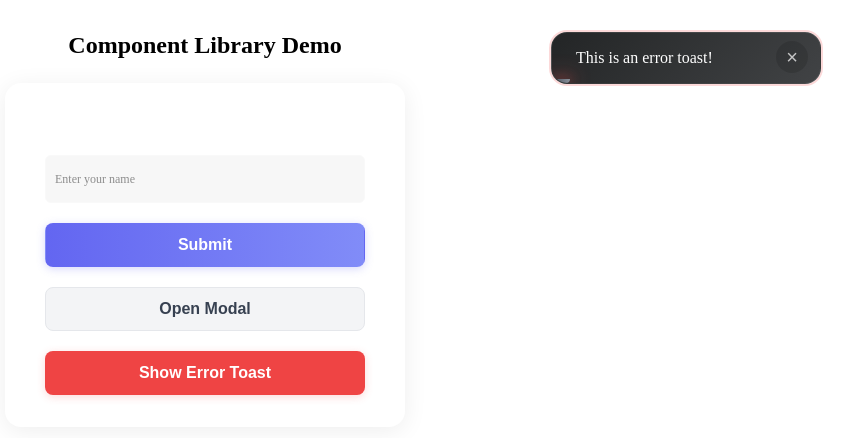
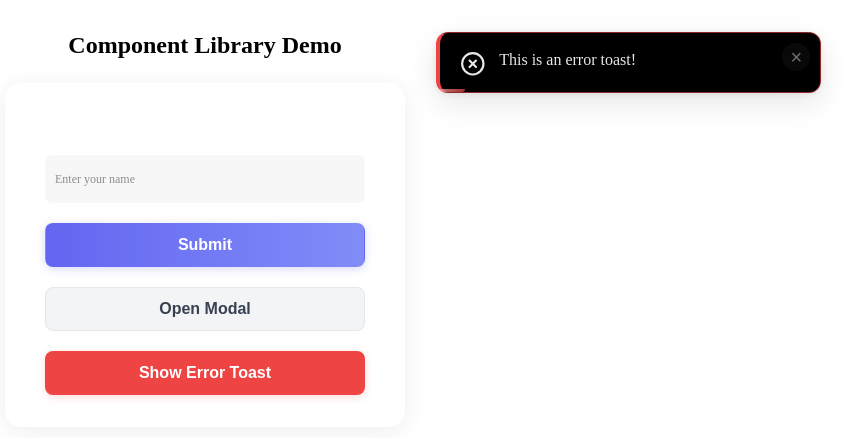
Before and after one commit to dimssu/dissu-helps, a React (Vite) app: page / in a window 1280 px wide. Both pictures are taken after a click on the button "Show Error Toast". Shown: the top 438 px of the page, without its empty margins (435-1280 px from the left). Built offline with nearby package versions, Linux system fonts and the light colour scheme.

Commit message:
Toast component enhanced

```diff
--- a/src/components/Toast/Toast.module.scss
+++ b/src/components/Toast/Toast.module.scss
@@ -1,26 +1,149 @@
 .toast {
-  min-width: 220px;
-  max-width: 350px;
-  padding: 1rem 1.5rem;
-  border-radius: 1rem;
+  width: 340px;
+  padding: 1rem 1.25rem;
+  border-radius: 12px;
   font-size: 1rem;
   font-weight: 500;
   color: #fff;
-  box-shadow: 0 8px 32px rgba(0,0,0,0.18), 0 1.5px 4px rgba(0,0,0,0.10);
+  box-shadow: 0 10px 30px rgba(0, 0, 0, 0.1), 0 1px 8px rgba(0, 0, 0, 0.08);
   margin: 0.5rem 0;
   position: relative;
-  animation: toastIn 0.3s cubic-bezier(.4,0,.2,1);
-  backdrop-filter: blur(8px) saturate(120%);
-  border: 1px solid rgba(255,255,255,0.08);
-  overflow: hidden;
-  transition: box-shadow 0.2s, border 0.2s;
+  animation: toastIn 0.4s cubic-bezier(0.21, 1.02, 0.73, 1);
+  backdrop-filter: blur(16px) saturate(180%);
+  -webkit-backdrop-filter: blur(16px) saturate(180%); // For Safari
+  border: 1px solid rgba(255, 255, 255, 0.1);
+  transition: box-shadow 0.3s, border 0.3s, transform 0.3s;
+  display: flex;
+  align-items: flex-start;
+  gap: 0.85rem;
+  pointer-events: auto;
+}
+
+.toast:hover {
+  transform: translateY(-2px);
+  box-shadow: 0 15px 35px rgba(0,0,0,0.15), 0 3px 10px rgba(0,0,0,0.1);
+}
+
+.icon {
+  font-size: 1.6rem;
+  display: flex;
+  align-items: center;
+  justify-content: center;
+  flex-shrink: 0;
+  line-height: 1;
+  opacity: 0.85;
+  padding-top: 0.1rem;
+}
+
+.message {
+  flex-grow: 1;
+  padding-right: 1.75rem; /* Space for the close button */
+  line-height: 1.4;
+  min-width: 0;
+  overflow-wrap: break-word;
+}
+
+@keyframes slideInLeft {
+  from {
+    transform: translateX(-100%);
+    opacity: 0;
+  }
+  to {
+    transform: translateX(0);
+    opacity: 1;
+  }
+}
+
+@keyframes slideOutLeft {
+  from {
+    transform: translateX(0);
+    opacity: 1;
+  }
+  to {
+    transform: translateX(-100%);
+    opacity: 0;
+  }
+}
+
+@keyframes slideInRight {
+  from {
+    transform: translateX(100%);
+    opacity: 0;
+  }
+  to {
+    transform: translateX(0);
+    opacity: 1;
+  }
+}
+
+@keyframes slideOutRight {
+  from {
+    transform: translateX(0);
+    opacity: 1;
+  }
+  to {
+    transform: translateX(100%);
+    opacity: 0;
+  }
+}
+
+.slide-in-left {
+  animation: slideInLeft 0.3s cubic-bezier(0.21, 1.02, 0.73, 1);
+}
+
+.slide-out-left {
+  animation: slideOutLeft 0.3s cubic-bezier(0.25, 0.46, 0.45, 0.94) forwards;
+}
+
+.slide-in-right {
+  animation: slideInRight 0.3s cubic-bezier(0.21, 1.02, 0.73, 1);
+}
+
+.slide-out-right {
+  animation: slideOutRight 0.3s cubic-bezier(0.25, 0.46, 0.45, 0.94) forwards;
 }
 
 // Theme: dark (default)
 .dark {
-  background: linear-gradient(135deg, #232526 0%, #414345 100%);
-  color: #fff;
-  border: 1px solid rgba(255,255,255,0.08);
+  backdrop-filter: none;
+  -webkit-backdrop-filter: none;
+  background-color: #1f2937;
+  color: #e5e7eb;
+  border: 1px solid #4b5563;
+
+  &.success, &.error, &.info, &.warning {
+    background-color: transparent;
+  }
+
+  &.success {
+    border-left: 4px solid #22c55e;
+    background-image: linear-gradient(to right, rgb(0, 0, 0), rgb(0, 0, 0) 80%);
+  }
+  &.error {
+    border-left: 4px solid #ef4444;
+    background-image: linear-gradient(to right, rgb(0, 0, 0), rgb(0, 0, 0) 80%);
+  }
+  &.info {
+    border-left: 4px solid #3b82f6;
+    background-image: linear-gradient(to right, rgba(59, 130, 246, 0.15), rgba(31, 41, 55, 0) 80%);
+  }
+  &.warning {
+    border-left: 4px solid #f59e0b;
+    background-image: linear-gradient(to right, rgba(245, 158, 11, 0.15), rgba(31, 41, 55, 0) 80%);
+  }
+
+  .close {
+    color: #9ca3af;
+    background-color: rgba(255, 255, 255, 0.05);
+    &:hover {
+      color: #e5e7eb;
+      background-color: rgba(255, 255, 255, 0.1);
+    }
+  }
+
+  .icon {
+    opacity: 1;
+  }
 }
 
 // Theme: primary
@@ -38,61 +161,81 @@
 }
 
 @keyframes toastIn {
-  from { transform: translateY(30px) scale(0.98); opacity: 0; }
-  to { transform: none; opacity: 1; }
+  from {
+    transform: translateY(20px) scale(0.95);
+    opacity: 0;
+  }
+  to {
+    transform: none;
+    opacity: 1;
+  }
 }
 
 .fade-in {
-  animation: toastIn 0.3s cubic-bezier(.4,0,.2,1);
+  animation: toastIn 0.4s cubic-bezier(0.21, 1.02, 0.73, 1);
 }
 
 .fade-out {
-  animation: toastOut 0.3s cubic-bezier(.4,0,.2,1) forwards;
+  animation: toastOut 0.4s cubic-bezier(0.25, 0.46, 0.45, 0.94) forwards;
 }
 
 @keyframes toastOut {
-  from { opacity: 1; transform: none; }
-  to { opacity: 0; transform: translateY(30px) scale(0.98); }
+  from {
+    opacity: 1;
+    transform: none;
+  }
+  to {
+    opacity: 0;
+    transform: translateY(20px) scale(0.95);
+  }
 }
 
 .close {
   position: absolute;
-  top: 0.5rem;
-  right: 0.75rem;
-  background: rgba(0,0,0,0.18);
-  border: none;
-  color: #fff;
+  top: 0.6rem;
+  right: 0.6rem;
+  background: rgba(0,0,0,0.2);
+  border: 1px solid transparent;
+  color: rgba(255,255,255,0.8);
   font-size: 1.25rem;
   cursor: pointer;
   opacity: 0.7;
   border-radius: 50%;
-  width: 2rem;
-  height: 2rem;
+  width: 1.75rem;
+  height: 1.75rem;
   display: flex;
   align-items: center;
   justify-content: center;
-  transition: opacity 0.2s, background 0.2s;
+  transition: all 0.2s ease-in-out;
   z-index: 2;
+  line-height: 1;
 }
+
 .close:hover {
   opacity: 1;
-  background: rgba(255,255,255,0.12);
+  background: rgba(255,255,255,0.15);
+  transform: scale(1.1);
+  color: #fff;
 }
 
 .success {
-  box-shadow: 0 0 0 2px #22c55e33;
+  background-color: rgba(34, 197, 94, 0.4);
+  border-color: rgba(34, 197, 94, 0.6);
 }
 
 .error {
-  box-shadow: 0 0 0 2px #ef444433;
+  background-color: rgba(239, 68, 68, 0.4);
+  border-color: rgba(239, 68, 68, 0.6);
 }
 
 .info {
-  box-shadow: 0 0 0 2px #3b82f633;
+  background-color: rgba(59, 130, 246, 0.4);
+  border-color: rgba(59, 130, 246, 0.6);
 }
 
 .warning {
-  box-shadow: 0 0 0 2px #f59e4233;
+  background-color: rgba(245, 158, 11, 0.4);
+  border-color: rgba(245, 158, 11, 0.6);
 }
 
 // Toast container positions
@@ -129,73 +272,34 @@
   position: absolute;
   left: 0;
   bottom: 0;
-  height: 4px;
+  height: 3px;
   width: 100%;
-  border-radius: 0 0 1rem 1rem;
+  border-radius: 0 0 12px 12px;
   pointer-events: none;
   z-index: 1;
-  opacity: 0.85;
+  opacity: 0.7;
   animation-name: progressBar;
   animation-timing-function: linear;
   animation-fill-mode: forwards;
-  box-shadow: 0 0 8px 2px rgba(0,0,0,0.10);
+  box-shadow: none;
   background-size: 200% 100%;
   background-position: left center;
 }
 
 .success .progress {
-  background: linear-gradient(270deg, #22c55e 0%, #4ade80 50%, #bbf7d0 100%);
-  box-shadow: 0 0 12px 2px #22c55e55, 0 0 24px 4px #4ade8055;
-  animation: progressBar 3s linear forwards, shimmer-green 1.2s linear infinite;
-}
-
-@keyframes shimmer-green {
-  0% { background-position: left center; }
-  100% { background-position: right center; }
+  background: linear-gradient(270deg, #10b981, #6ee7b7);
 }
 
 .error .progress {
-  background: linear-gradient(270deg, #ef4444 0%, #f87171 50%, #fee2e2 100%);
-  box-shadow: 0 0 12px 2px #ef444455, 0 0 24px 4px #f8717155;
-  animation: progressBar 3s linear forwards, shimmer-red 1.2s linear infinite;
-}
-
-@keyframes shimmer-red {
-  0% { background-position: left center; }
-  100% { background-position: right center; }
+  background: linear-gradient(270deg, #ef4444, #fca5a5);
 }
 
 .info .progress {
-  background: linear-gradient(270deg, #3b82f6 0%, #60a5fa 50%, #dbeafe 100%);
-  box-shadow: 0 0 12px 2px #3b82f655, 0 0 24px 4px #60a5fa55;
-  animation: progressBar 3s linear forwards, shimmer-blue 1.2s linear infinite;
-}
-
-@keyframes shimmer-blue {
-  0% { background-position: left center; }
-  100% { background-position: right center; }
+  background: linear-gradient(270deg, #3b82f6, #93c5fd);
 }
 
 .warning .progress {
-  background: linear-gradient(270deg, #f59e42 0%, #fbbf24 50%, #fef3c7 100%);
-  box-shadow: 0 0 12px 2px #f59e4255, 0 0 24px 4px #fbbf2455;
-  animation: progressBar 3s linear forwards, shimmer-orange 1.2s linear infinite;
-}
-
-@keyframes shimmer-orange {
-  0% { background-position: left center; }
-  100% { background-position: right center; }
-}
-
-// fallback for theme-based progress
-.dark .progress:not(.success):not(.error):not(.info):not(.warning) {
-  background: linear-gradient(90deg, #4b5563 0%, #9ca3af 100%);
-}
-.primary .progress:not(.success):not(.error):not(.info):not(.warning) {
-  background: linear-gradient(90deg, #2563eb 0%, #60a5fa 100%);
-}
-.secondary .progress:not(.success):not(.error):not(.info):not(.warning) {
-  background: linear-gradient(90deg, #9333ea 0%, #f472b6 100%);
+  background: linear-gradient(270deg, #f97316, #fdba74);
 }
 
 @keyframes progressBar {
--- a/src/components/Toast/Toast.tsx
+++ b/src/components/Toast/Toast.tsx
@@ -1,19 +1,37 @@
 import React, { useEffect, useRef, useState } from 'react';
+import { FiCheckCircle, FiXCircle, FiInfo, FiAlertTriangle } from 'react-icons/fi';
 import styles from './Toast.module.scss';
 
 export type ToastType = 'success' | 'error' | 'info' | 'warning';
+export type ToastTheme = 'glass' | 'dark';
+export type ToastPosition = 'top-right' | 'top-left' | 'bottom-right' | 'bottom-left';
 
 interface ToastProps {
   type?: ToastType;
   message: string;
   duration?: number; // ms
   onClose: () => void;
-  theme?: 'dark' | 'primary' | 'secondary';
+  theme?: ToastTheme;
+  position?: ToastPosition;
 }
 
-const Toast: React.FC<ToastProps> = ({ type = 'info', message, duration = 3000, onClose, theme = 'dark' }) => {
+const Toast: React.FC<ToastProps> = ({
+  type = 'info',
+  message,
+  duration = 3000,
+  onClose,
+  theme = 'glass',
+  position = 'top-right',
+}) => {
   const [visible, setVisible] = useState(true);
   const timerRef = useRef<number | null>(null);
+
+  const icons: { [key in ToastType]: React.ReactElement } = {
+    success: <FiCheckCircle />,
+    error: <FiXCircle />,
+    info: <FiInfo />,
+    warning: <FiAlertTriangle />,
+  };
 
   useEffect(() => {
     timerRef.current = window.setTimeout(() => setVisible(false), duration);
@@ -34,12 +52,23 @@ const Toast: React.FC<ToastProps> = ({ type = 'info', message, duration = 3000,
     return undefined;
   }, [visible, onClose]);
 
+  const animation = position.includes('left')
+    ? {
+        in: styles['slide-in-left'],
+        out: styles['slide-out-left'],
+      }
+    : {
+        in: styles['slide-in-right'],
+        out: styles['slide-out-right'],
+      };
+
   return (
     <div
-      className={`${styles.toast} ${styles[type]} ${styles[theme]} ${visible ? styles['fade-in'] : styles['fade-out']}`}
+      className={`${styles.toast} ${styles[type]} ${styles[theme]} ${visible ? animation.in : animation.out}`}
       role="alert"
     >
-      <span>{message}</span>
+      <div className={styles.icon}>{icons[type]}</div>
+      <span className={styles.message}>{message}</span>
       <button className={styles.close} onClick={() => setVisible(false)} aria-label="Close toast">&times;</button>
       <div
         className={styles.progress}
--- a/src/components/Toast/ToastContainer.tsx
+++ b/src/components/Toast/ToastContainer.tsx
@@ -1,26 +1,26 @@
 import React from 'react';
 import Toast from './Toast';
-import type { ToastType } from './Toast';
+import type { ToastType, ToastTheme, ToastPosition } from './Toast';
 import styles from './Toast.module.scss';
 
-export type ToastPosition = 'top-right' | 'top-left' | 'bottom-right' | 'bottom-left';
+export type { ToastPosition };
 
 export interface ToastItem {
   id: string;
   message: string;
   type?: ToastType;
   duration?: number;
-  theme?: 'dark' | 'primary' | 'secondary';
+  theme?: ToastTheme;
 }
 
 interface ToastContainerProps {
   position?: ToastPosition;
-  theme?: 'dark' | 'primary' | 'secondary';
+  theme?: ToastTheme;
   toasts: ToastItem[];
   onRemove: (id: string) => void;
 }
 
-const ToastContainer: React.FC<ToastContainerProps> = ({ position = 'top-right', theme = 'dark', toasts, onRemove }) => {
+const ToastContainer: React.FC<ToastContainerProps> = ({ position = 'top-right', theme = 'glass', toasts, onRemove }) => {
   return (
     <div className={`${styles['toast-container']} ${styles[position]}`}>
       {toasts.map((toast) => (
@@ -31,6 +31,7 @@ const ToastContainer: React.FC<ToastContainerProps> = ({ position = 'top-right',
           duration={toast.duration}
           onClose={() => onRemove(toast.id)}
           theme={toast.theme || theme}
+          position={position}
         />
       ))}
     </div>
```
